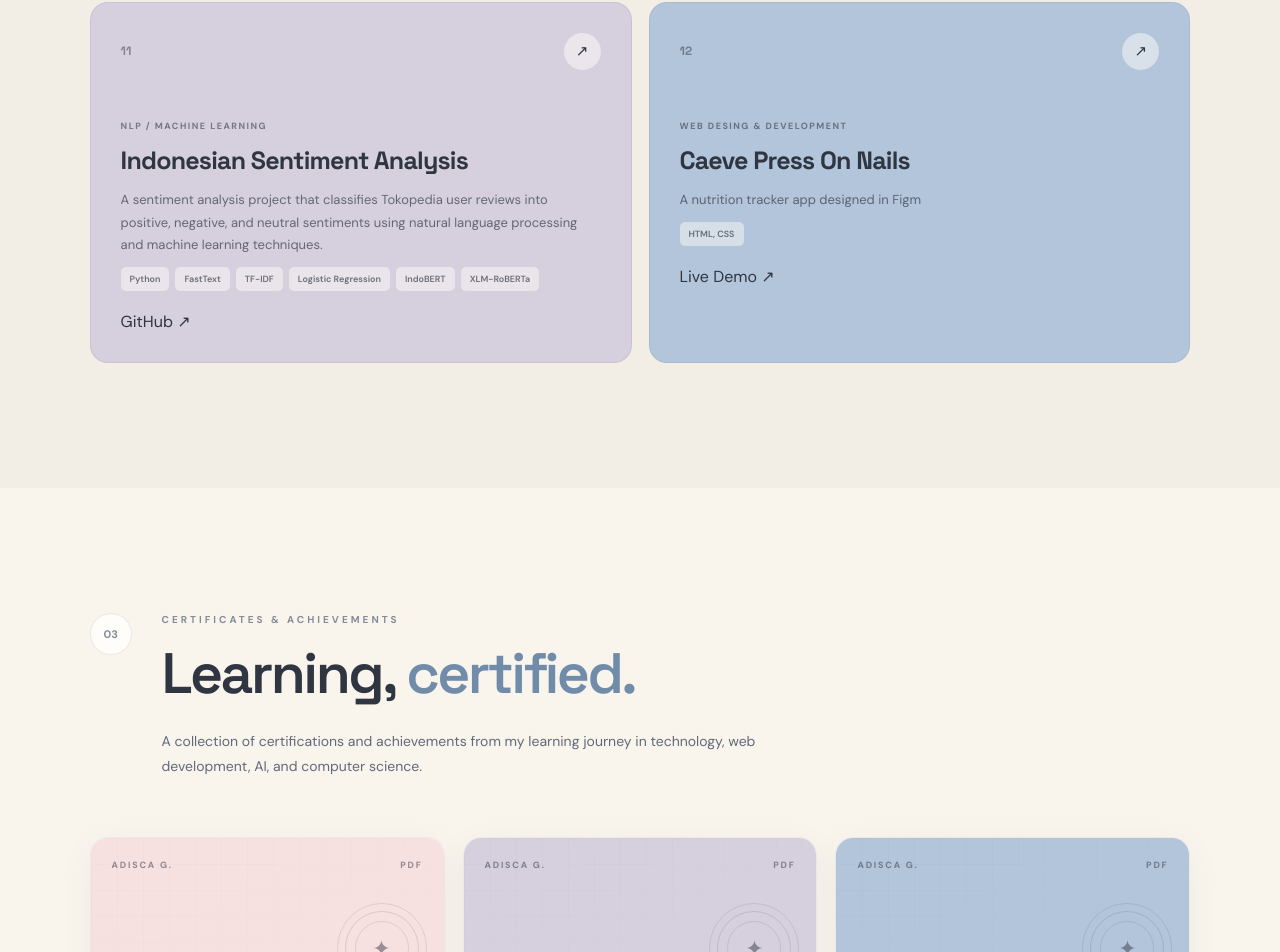
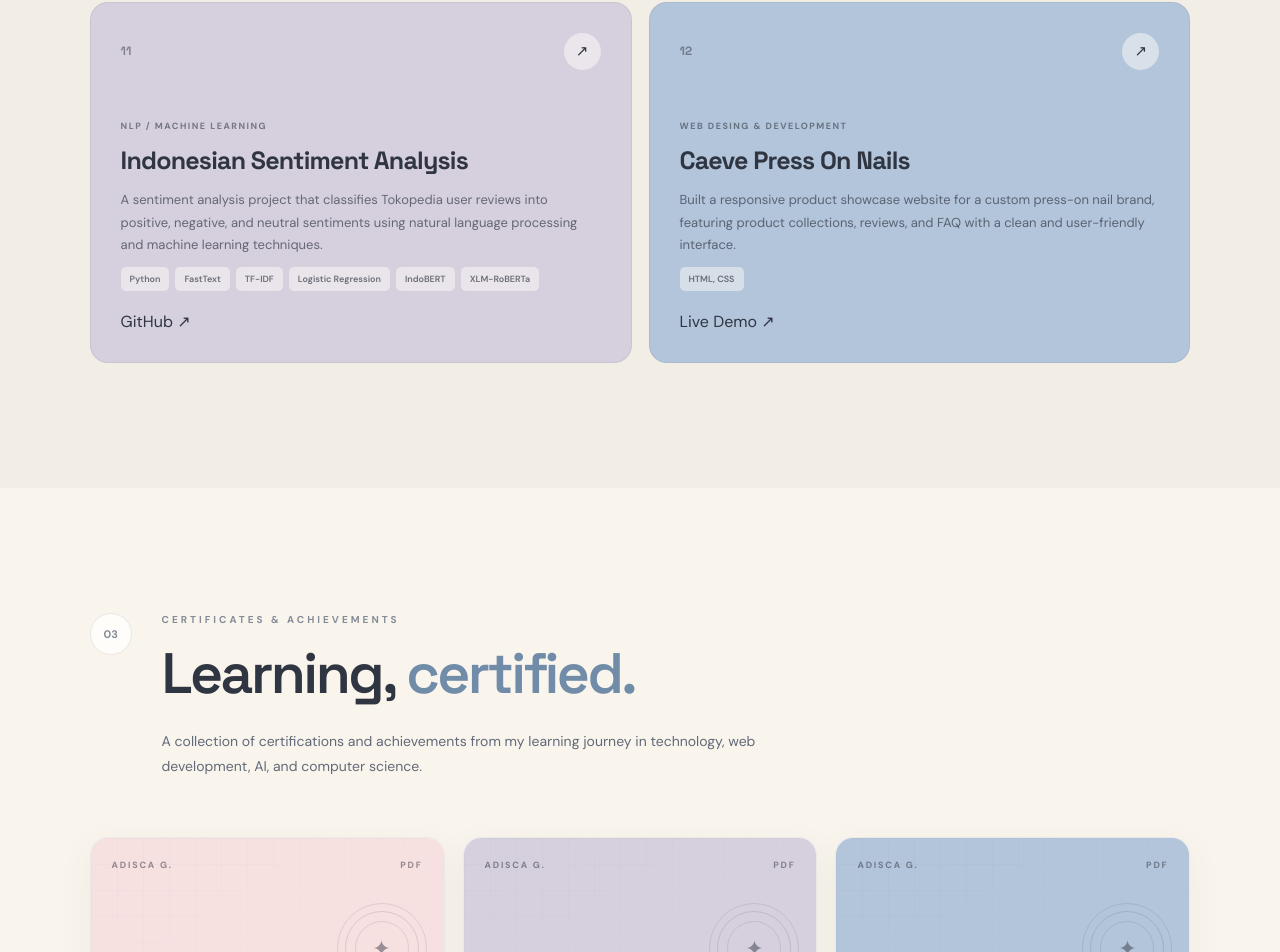
Before and after one commit to discaaa/disca_portfolio, a React (Vite) app: page / in a window 1280 px wide. Shown: the part 4157-5109 px from the top of the page. Built offline with nearby package versions, Linux system fonts and the light colour scheme.

Commit message:
updated desc

```diff
--- a/src/App.jsx
+++ b/src/App.jsx
@@ -261,7 +261,7 @@ function App() {
         title: "Caeve Press On Nails",
         category: "WEB DESING & DEVELOPMENT",
         description:
-          "A nutrition tracker app designed in Figm",
+          "Built a responsive product showcase website for a custom press-on nail brand, featuring product collections, reviews, and FAQ with a clean and user-friendly interface.",
         tech: ["HTML, CSS"],
         color: "blue",
 
```
